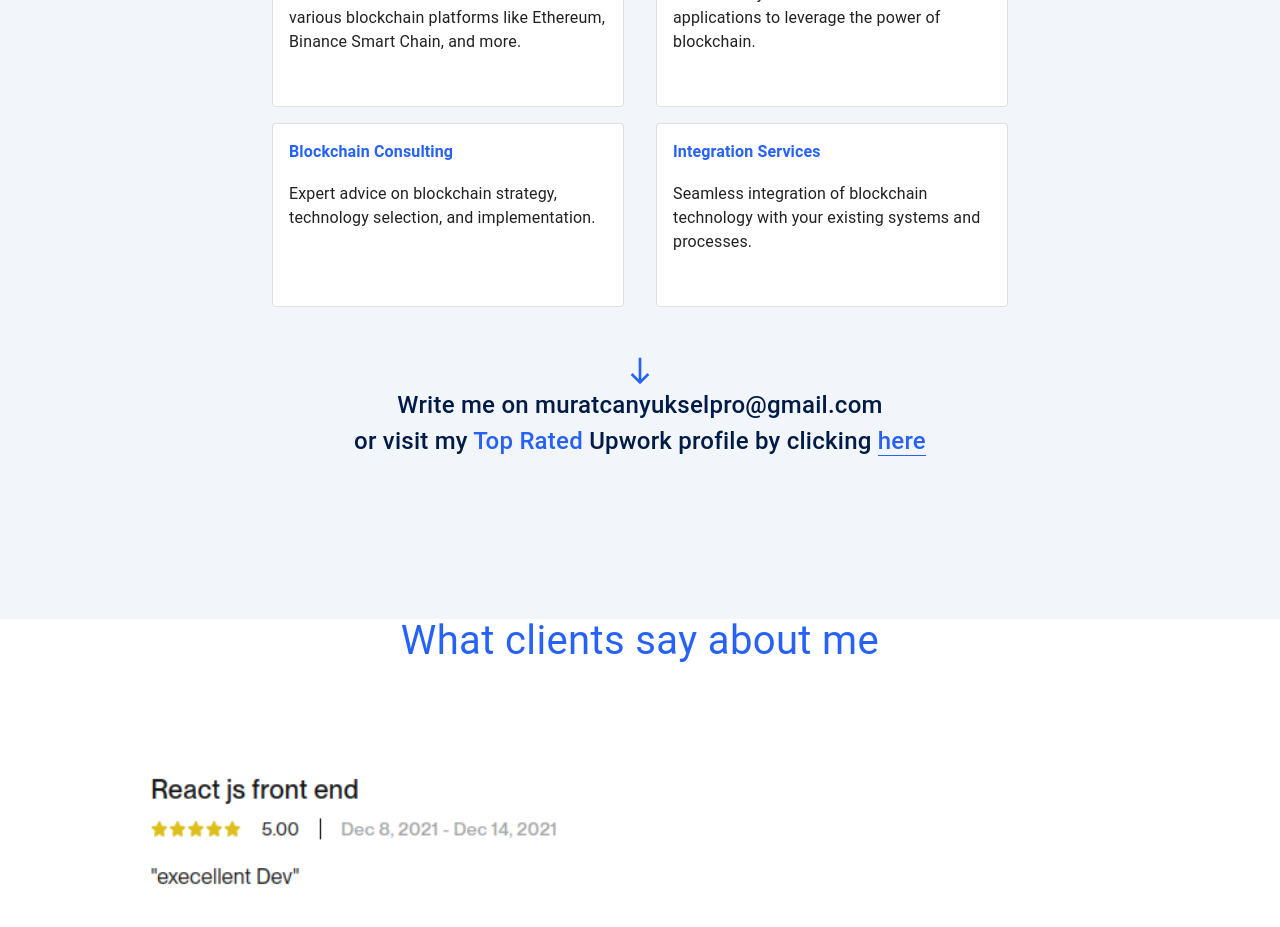
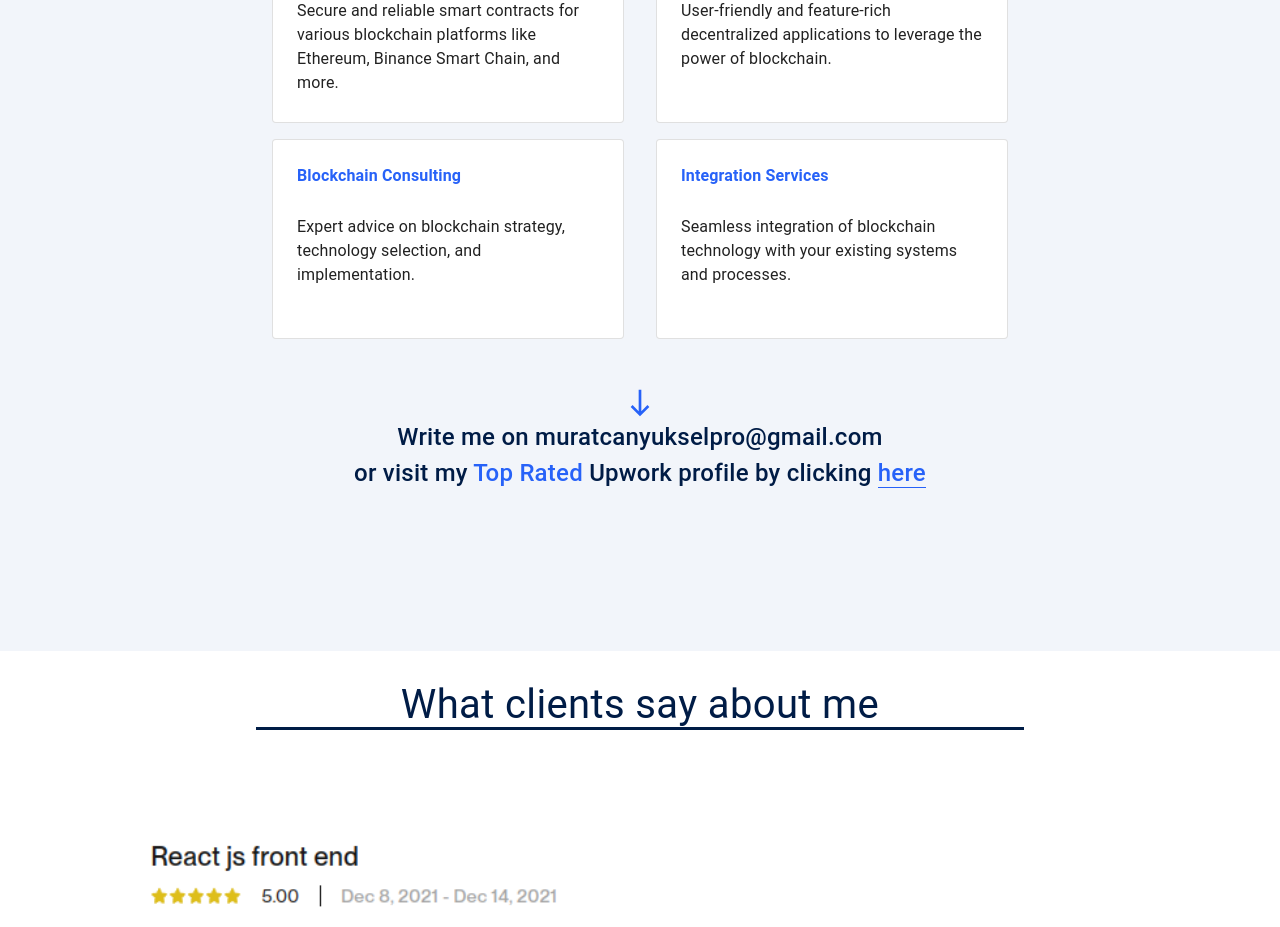
Before and after one commit to muratcan-yuksel/personal-website-2024, a React (Vite) app: page / in a window 1280 px wide. Shown: the part 920-1847 px from the top of the page. Built offline with nearby package versions, Linux system fonts and the light colour scheme.

Commit message:
fallback

```diff
--- a/src/App.jsx
+++ b/src/App.jsx
@@ -1,4 +1,4 @@
-import { Box } from "@mui/material";
+import { Box, Typography } from "@mui/material";
 import Navbar from "./components/Navbar.jsx";
 import Hero from "./components/Hero.jsx";
 import Reviews from "./components/Reviews.jsx";
@@ -36,6 +36,7 @@ const App = () => {
           <Hero />
         </Box>
       </Box>
+
       <Reviews />
     </Box>
   );
--- a/src/components/Help.jsx
+++ b/src/components/Help.jsx
@@ -68,6 +68,7 @@ const Help = () => {
                   "&:hover": {
                     backgroundColor: "#e0e0e0", // Darker color on hover
                   },
+                  fontSize: "1.5em",
                 }}
               >
                 <Typography sx={{ color: "#2762f8", fontWeight: "bold" }}>
--- a/src/components/Reviews.jsx
+++ b/src/components/Reviews.jsx
@@ -96,9 +96,31 @@ const Reviews = () => {
         alignItems: "center",
       }}
     >
+      {" "}
+      <Box
+        sx={{
+          width: {
+            xs: "90%",
+            sm: "80%",
+            md: "60%",
+            lg: "60%",
+          },
+          height: "100%",
+          display: "flex",
+          justifyContent: "center",
+          alignItems: "center",
+          margin: 0,
+          color: "#001c46",
+          textAlign: "center",
+          fontWeight: "medium",
+          marginTop: "2em",
+
+          borderBottom: "3px solid #001c46",
+        }}
+      >
         <Typography
           sx={{
-          color: "#2762f8",
+            color: "#001c46",
             fontSize: { xs: "1.5em", sm: "2.5em" },
             width: "auto",
             textAlign: {
@@ -110,6 +132,7 @@ const Reviews = () => {
         >
           What clients say about me
         </Typography>
+      </Box>
       <Box
         sx={{
           width: "80%",
```
Lines whose indentation alone changed are shown as unchanged.
